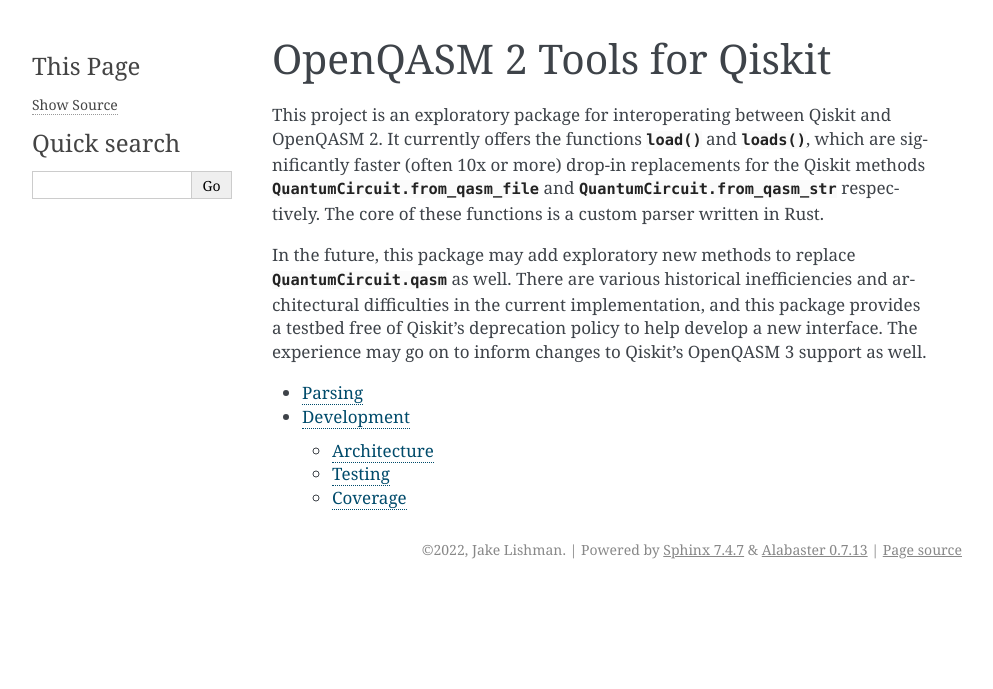
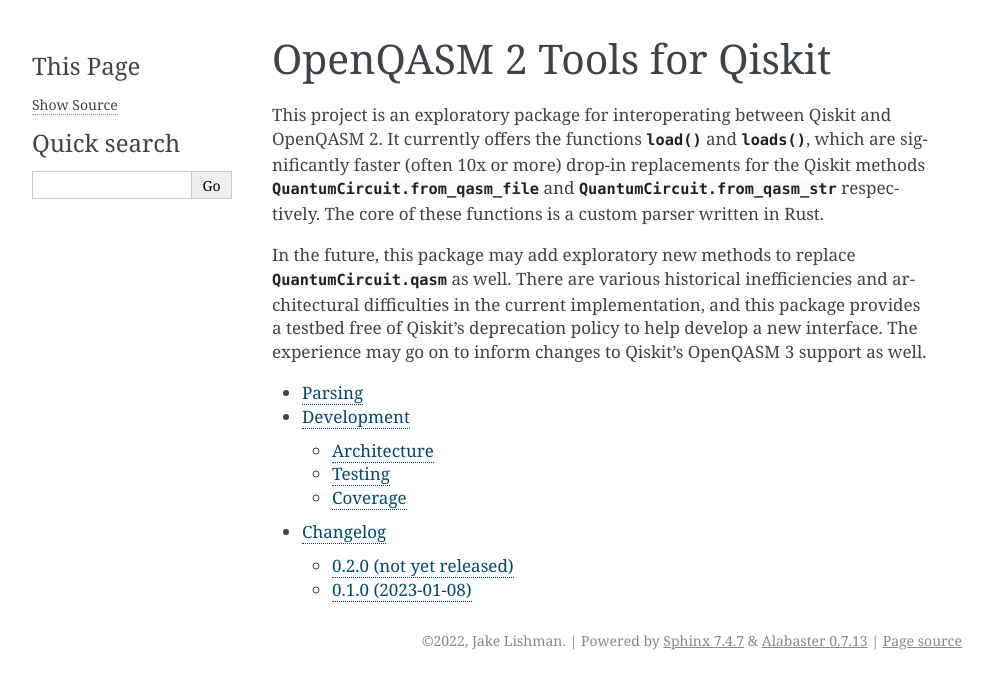
Before and after one commit to jakelishman/qiskit-qasm2, a Sphinx documentation site: the page built from docs/index.rst, in a window 1280 px wide. Shown: the top 689 px of the page, without its empty margins (148-1141 px from the left). Built offline with Sphinx 7.4.7, drawn with Linux system fonts in a browser that asks for light colours; the version number is read from the project's files by our own code; part of the change alters nothing that is shown.

Commit message:
Add changelog

```diff
--- /dev/null
+++ b/docs/changelog.rst
@@ -0,0 +1,18 @@
+=========
+Changelog
+=========
+
+0.2.0 (not yet released)
+========================
+
+* Added support for ``include`` statements, with the option to set the `include_path` in both
+  :func:`.load` and :func:`.loads`.
+
+* Swapped the internal Rust implementation to use ``dyn BufRead`` instead of being generic.  This
+  reduced compile times and duplication of internal boiler plate in the PyO3 bindings.
+
+0.1.0 (2023-01-08)
+==================
+
+* Initial release for CPython 3.8 to 3.11, on Linux i686, Linux x86_64, macOS x86_64, Windows x64
+  and Windows x32.
--- a/docs/index.rst
+++ b/docs/index.rst
@@ -21,3 +21,4 @@ changes to Qiskit's OpenQASM 3 support as well.
 
    parse.rst
    dev.rst
+   changelog.rst
```
